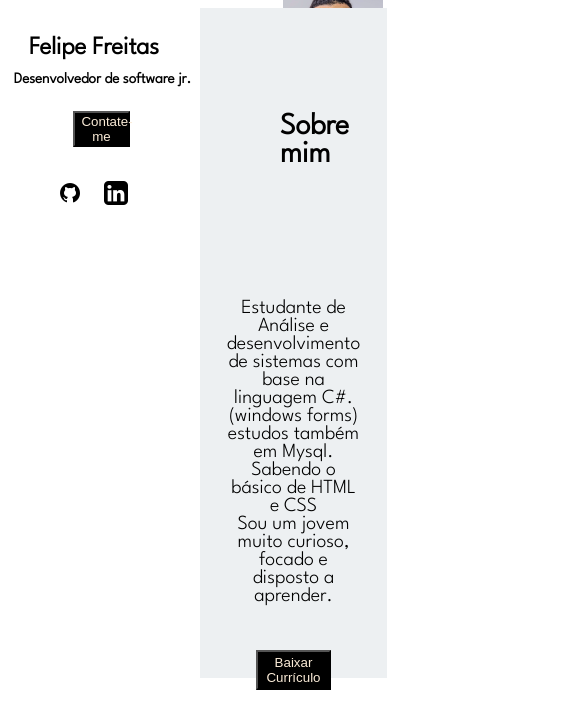
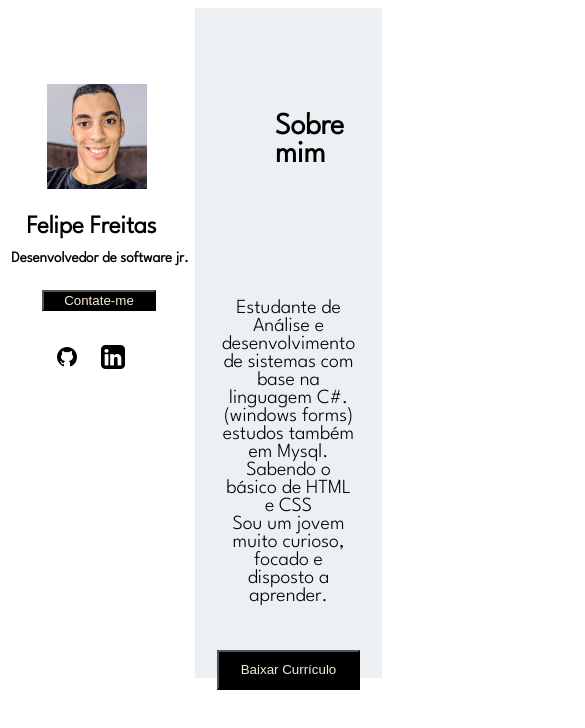
Before and after one commit to felipesansi/Site-Portifolio, a plain HTML site: page index.html in a window 390 px wide. Shown: the top 728 px of the page, 585 px wide, since content can reach past the window. Drawn offline with Linux system fonts and the light colour scheme.

Commit message:
Update style.css
Atualização de responsividade

```diff
--- a/CSS/style.css
+++ b/CSS/style.css
@@ -104,3 +104,35 @@ p
 
 
 }
+@media screen and (max-width:400px){
+
+    .foto {
+        display: flex;
+        justify-content: center;
+        align-items: center;
+        width: 178px;
+        height: 66vw;
+    }
+
+    #btn_contato {
+        margin-left: auto;
+        margin-right: auto;
+        display: block;
+        width: 63%;
+        background-color: black;
+        color: antiquewhite;
+        cursor: pointer;
+    }
+
+    #btn_corriculo {
+        margin-left: auto;
+        margin-right: auto;
+        display: block;
+        width: 76%;
+        height: 40px;
+        background-color: black;
+        color: antiquewhite;
+        text-decoration: none;
+        cursor: pointer;
+    }
+}
```
